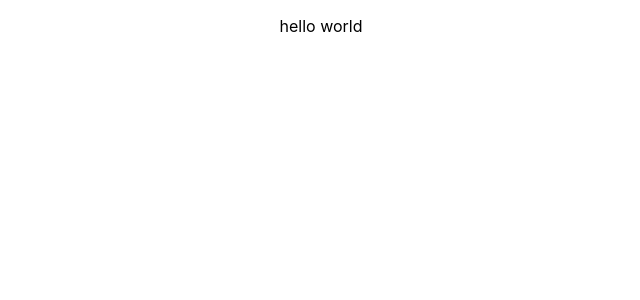
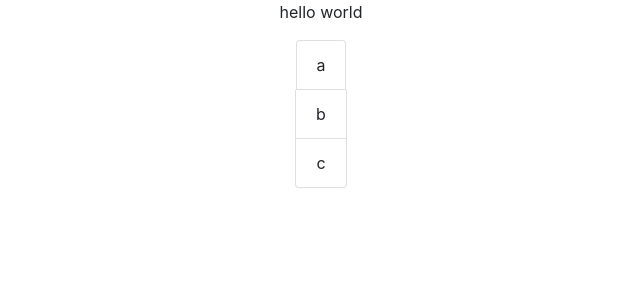
Before and after one commit to shirafeldinger/My-Locations, a React (Create React App) app in the folder my-app/: page / in a window 1280 px wide. Shown: the top 300 px of the page, without its empty margins (319-959 px from the left). Built offline with nearby package versions, Linux system fonts and the light colour scheme.

Commit message:
category list component

```diff
--- a/my-app/src/App.tsx
+++ b/my-app/src/App.tsx
@@ -1,9 +1,13 @@
+import React from 'react';
 import './App.css';
+import CategoryList from './components/categoryList/CategoryList';
+import 'bootstrap/dist/css/bootstrap.min.css'
 
 function App() {
   return (
     <div className="App">
       <p>hello world</p>
+      <CategoryList />
     </div>
   );
 }
--- /dev/null
+++ b/my-app/src/components/categoryList/CategoryList.tsx
@@ -0,0 +1,17 @@
+import './categoryList.css';
+import { useSelector, useDispatch } from "react-redux"
+import { MyLocationState } from '../../types';
+
+function CategoryList() {
+    const categorys = useSelector<MyLocationState>(state => state.category) as Array<string>;
+    const dispatch = useDispatch();
+    return (
+        <ul className="list-group">
+            {categorys.map(category => {
+                return <li className="list-group-item">{category}</li>
+            })}
+        </ul>
+    );
+}
+
+export default CategoryList;
--- /dev/null
+++ b/my-app/src/components/categoryList/categoryList.css
@@ -0,0 +1,5 @@
+.list-group {
+  display: flex;
+  align-items: center;
+  justify-content: center;
+}
--- a/my-app/src/index.tsx
+++ b/my-app/src/index.tsx
@@ -8,7 +8,7 @@ import { createStore } from "redux"
 import { ActionTypes, LocationActions, MyLocationState } from './types';
 
 const initialState = {
-  category: [],
+  category: ['a', 'b', 'c'],
   location: { name: '', address: '', category: '', coordinates: '' }
 };
 
```
